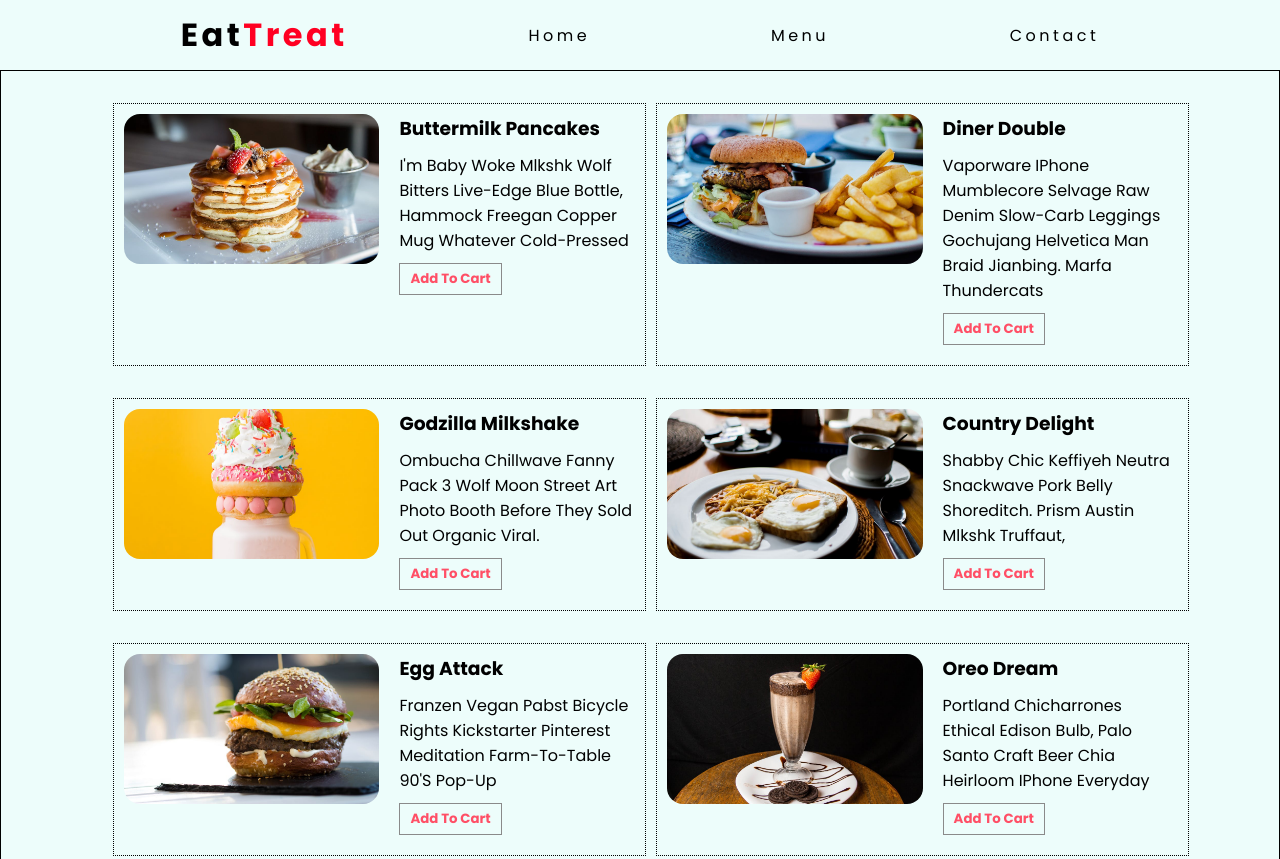
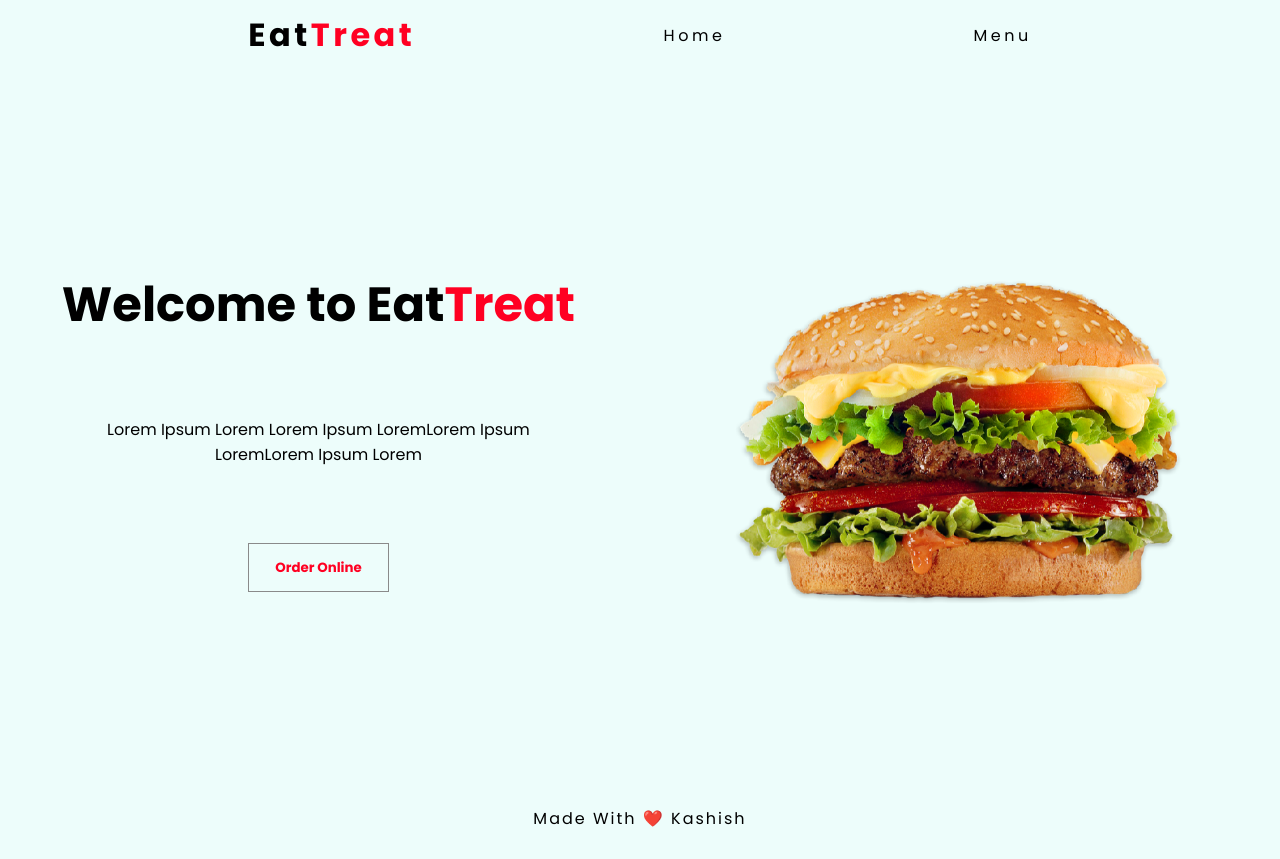
Before and after one commit to K-ash-ish/restaurant-page-TOP, a website built with webpack: page dist/index.html in a window 1280 px wide. Shown: the top 859 px of the page. Built offline with nearby package versions, Linux system fonts and the light colour scheme.

Commit message:
fixed display none of menu

```diff
--- a/src/home.js
+++ b/src/home.js
@@ -7,7 +7,6 @@ function createNav(){
                 <h1>Eat<span class = "color">Treat</span></h1>
                 <li class = "nav-items"><a class="home-btn" src = "#home" data-id = "home" >Home</a></li>
                 <li class = "nav-items"><a class="menu-btn" src = "#menu" data-id = "menu" >Menu</a></li>
-                <li class = "nav-items"><a class="contact-btn" src = "#contact" data-id = "contact">Contact</a></li>
             </ul>
         `;
         nav.insertAdjacentHTML('afterbegin',navEl);
@@ -17,11 +16,11 @@ function createhome (){
     const homeSection = document.createElement("section");
     homeSection.setAttribute("id", "home")
     const homeEl = `
-            <div class="left-home">
+            <article class="left-home">
                 <h2>Welcome to Eat<span class = "color">Treat</span></h1>
                 <p>Lorem Ipsum Lorem Lorem Ipsum LoremLorem Ipsum LoremLorem Ipsum Lorem</p>
                 <button class = "order-btn">Order Online</button>
-            </div>
+            </article>
             <figure class ="right-home">
                 <img class= "food-image" src = "./images/burger.png" alt = "food-image">
             </figure>
--- a/src/index.js
+++ b/src/index.js
@@ -1,11 +1,16 @@
 import './styles.css'
 import { createNav, createhome } from "./home";
 import {createMenu} from "./menu"
+
 const body = document.querySelector("body");
 createNav();
+createhome();
 createMenu();
+
+
+
+// for foooter
 const footer = document.createElement("footer");
-
 const footerEl = `
         <p>Made With ❤️ <a href="https://github.com/K-ash-ish">Kashish</a></p>
     `;
--- a/src/menu.js
+++ b/src/menu.js
@@ -83,7 +83,9 @@ const menuItems = [
   ];
 
 function displayMenuItems(){
+    const menuSection = document.createElement('section')
     const menuContainer = document.createElement("div");
+    menuSection.classList.add("menu")
     menuContainer.classList.add("menu-container")
     menuContainer.setAttribute("id", "menu")
     let menu = menuItems.map( (item) =>{
@@ -97,10 +99,10 @@ function displayMenuItems(){
       </div>
       </div>
       `
-    });
-    menu = menu.join("");
+    }).join("");
     menuContainer.innerHTML = menu
-    contentPage.append(menuContainer) ;
+    menuSection.appendChild(menuContainer);
+    contentPage.append(menuSection) ;
 }
 
 function createMenu(){
--- a/src/styles.css
+++ b/src/styles.css
@@ -108,7 +108,7 @@ footer> p{
 /* Home section end */
 
 /* Menu section */
-.menu-btn{
+/* .menu-btn{
     display: flex;
     justify-content: center;
 
@@ -128,8 +128,10 @@ footer> p{
 .menu-btn button:hover{
     transition: 1s ;
     box-shadow: 5px 5px 10px gray;
+} */
+.menu{
+    display: none;
 }
-
 .menu-container{
     border: 1px solid black;
     padding: 2em 0;
```
Also changed, not shown: dist/main.js. Lines whose indentation alone changed are shown as unchanged.
